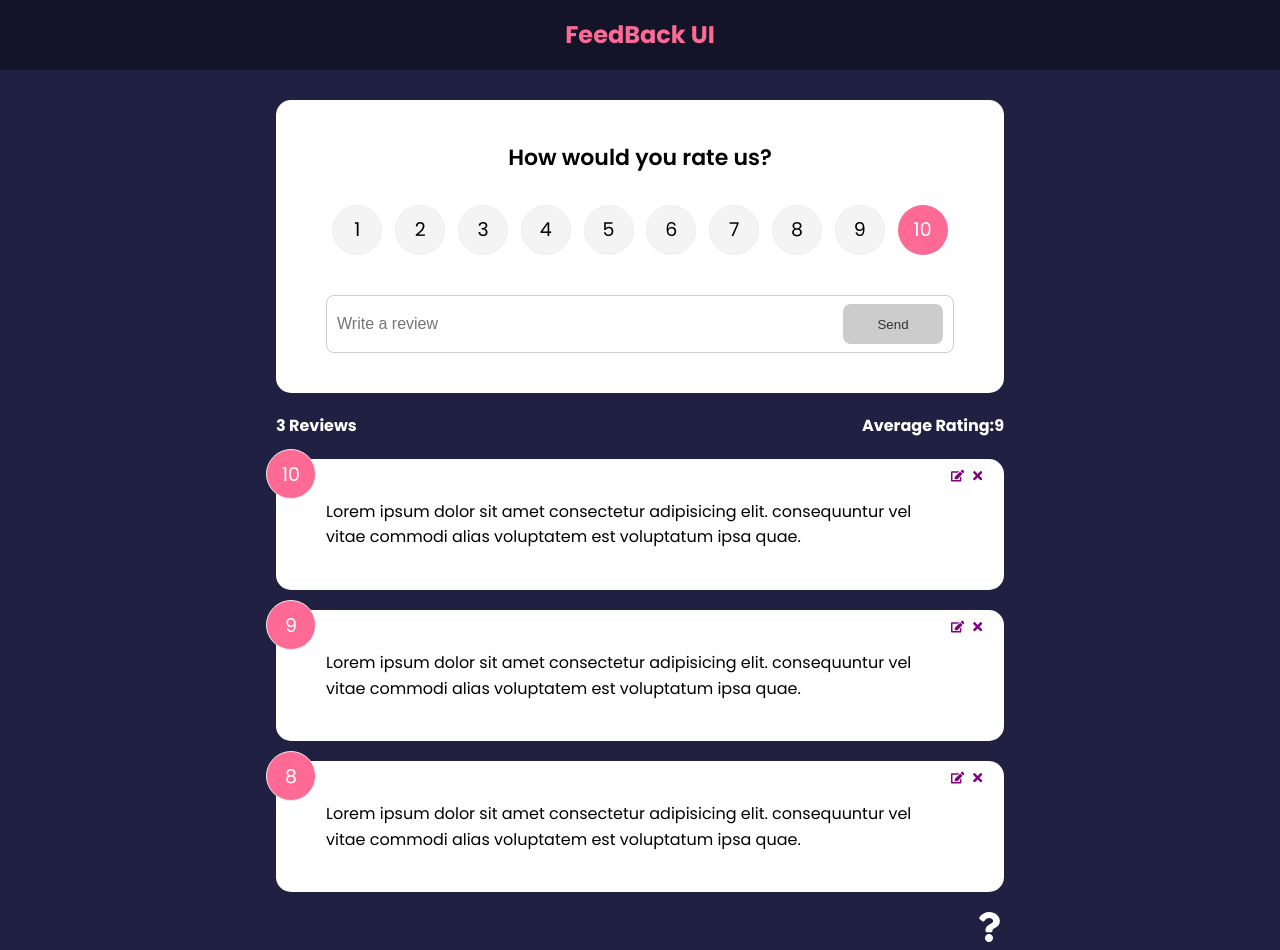
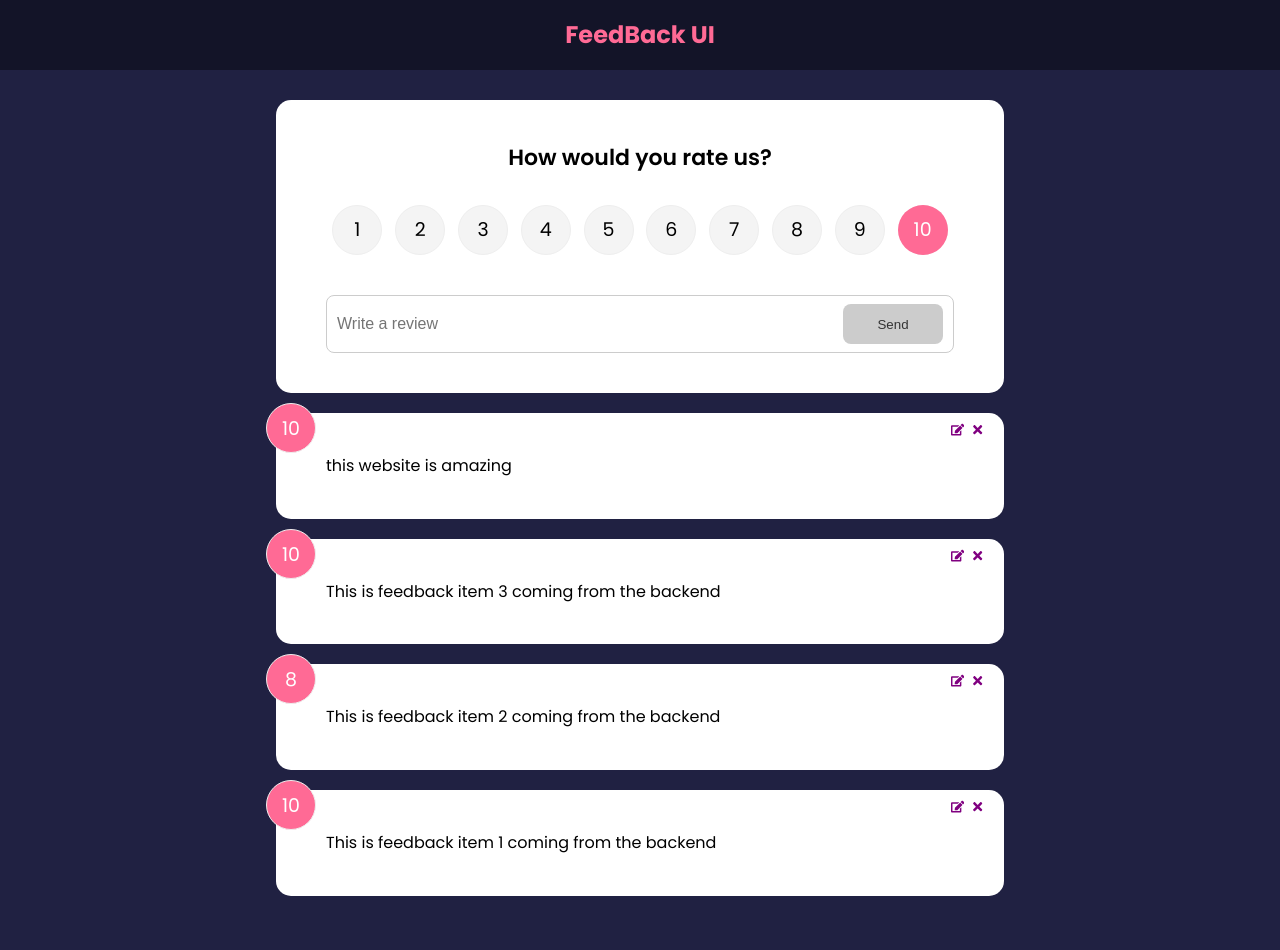
Before and after one commit to nhokluss/20127579_05_BTLT, a React (Create React App) app: page / in a window 1280 px wide. After the commit the page ends 916 px from the top, so only its background shows below. Built offline with nearby package versions, Linux system fonts and the light colour scheme; data requests are answered from the project's data file.

Commit message:
connect to database, api setting

```diff
--- /dev/null
+++ b/db.json
@@ -0,0 +1,24 @@
+{
+  "feedback": [
+    {
+      "id": 1,
+      "rating": 10,
+      "text": "This is feedback item 1 coming from the backend"
+    },
+    {
+      "id": 2,
+      "rating": 8,
+      "text": "This is feedback item 2 coming from the backend"
+    },
+    {
+      "text": "This is feedback item 3 coming from the backend",
+      "rating": 10,
+      "id": 3
+    },
+    {
+      "text": "this website is amazing",
+      "rating": 10,
+      "id": 4
+    }
+  ]
+}
--- a/src/App.js
+++ b/src/App.js
@@ -1,47 +1,26 @@
-import {useState} from 'react'
-import {BrowserRouter as Router,Route,Routes}from 'react-router-dom'
-import {v4 as uuidv4} from 'uuid'
-import AboutLinkIcon from './components/AboutLinkIcon'
-import Header from "./components/Header"
-import FeedbackList from "./components/FeedbackList"
-import FeedbackData from './data/FeedbackData';
-import Card from './components/shared/Card';
-import FeedbackStats from './components/FeedbackStats';
-import AboutPage from './pages/AboutPage';
-import React from 'react';
-import FeedbackForm from './components/FeedbackForm';
-function App()
-{
-    const [feedback, setFeedback] = useState(FeedbackData);
-    const addFeedback=(newFeedback)=>{newFeedback.id=uuidv4()
-        setFeedback([newFeedback,...feedback])
-    }
-    const deleteFeedback=(id)=>{
-        if(window.confirm("Are you sure you want to delete this feedback?")){
-            setFeedback(feedback.filter((item)=>item.id!==id)
-            )}
-    }
-    const [feedbackEdit,setFeedbackEdit]=useState({item:{},
-        edit:false
-    })
-    const editFeedback=(item)=>{
-       setFeedbackEdit({item,edit:true})
-    }
-    return(
+import { BrowserRouter as Router, Route, Routes } from 'react-router-dom'
+import Header from './components/Header'
+import FeedbackList from './components/FeedbackList'
+import FeedbackStats from './components/FeedbackStats'
+import FeedbackForm from './components/FeedbackForm'
+//import AboutIconLink from './components/AboutIconLink'
+import React from 'react'
+import AboutPage from './pages/AboutPage'
+import { FeedbackProvider } from './context/FeedbackContext'
+function App() {
+    return (
+      <FeedbackProvider>
         <Router>
           <Header />
-        <div className="container">
+          <div className='container'>
             <Routes>
               <Route
                 path='/'
                 element={
                   <>
-            <FeedbackForm handleAdd={addFeedback}/>
-            <FeedbackStats feedback={feedback}/>
-            <feedbackEdit editFeedback={editFeedback}/>
-            <FeedbackList
-             feedback={feedback}
-             handleDelete={deleteFeedback} />
+                    <FeedbackForm />
+
+                    <FeedbackList />
                   </>
                 }
               ></Route>
@@ -49,9 +28,11 @@ function App()
               <Route path='/about' element={<AboutPage />} />
             </Routes>
 
-        <AboutLinkIcon/>
+
           </div>
         </Router>
+      </FeedbackProvider>
     )
   }
-export default App;
+
+  export default App
--- a/src/components/FeedbackForm.jsx
+++ b/src/components/FeedbackForm.jsx
@@ -1,37 +1,56 @@
+import { useState, useContext, useEffect } from 'react'
+import Rating from './Rating'
+import Card from './shared/Card'
+import Button from './shared/Button'
 import React from 'react'
-import Card from './shared/Card'
-import {useState} from 'react'
-import Button from './shared/Button'
-import Rating from './Rating'
-function FeedbackForm({handleAdd}) {
-    const [text,setText]=useState('')
-    const [rating,setRating]=useState('10')
-    const [btnDisabled,setBtnDisabled]=useState('true')
-    const [message,setMessage]=useState('')
-    const handleTextChange=(e)=>{
-        if(text ==='')
-        {
+import FeedbackContext from '../context/FeedbackContext'
+function FeedbackForm() {
+  const [text, setText] = useState('')
+  const [rating, setRating] = useState(10)
+  const [btnDisabled, setBtnDisabled] = useState(true)
+  const [message, setMessage] = useState('')
+
+  const { addFeedback, feedbackEdit, updateFeedback } =
+    useContext(FeedbackContext)
+
+  useEffect(() => {
+    if (feedbackEdit.edit === true) {
+      setBtnDisabled(false)
+      setText(feedbackEdit.item.text)
+      setRating(feedbackEdit.item.rating)
+    }
+  }, [feedbackEdit])
+  const handleTextChange = ({ target: { value } }) => {
+    if (value === '') {
       setBtnDisabled(true)
       setMessage(null)
-        } else if(text !==''&&text.trim().length<=10)
-        {
-           setMessage('Text must be at least 10 character')
+    } else if (value.trim().length < 10) {
+      setMessage('Text must be at least 10 characters')
       setBtnDisabled(true)
-        }
-        else{
+    } else {
       setMessage(null)
       setBtnDisabled(false)
     }
-        setText(e.target.value)
+    setText(value)
   }
-    const handleSubmit=(e)=>{e.preventDefault()
-      if(text.trim().length>10)
-      {
-const newFeedback={
+
+  const handleSubmit = (e) => {
+    e.preventDefault()
+    if (text.trim().length > 10) {
+      const newFeedback = {
         text,
-  rating
+        rating,
       }
-    handleAdd(newFeedback)
+
+      if (feedbackEdit.edit === true) {
+        updateFeedback(feedbackEdit.item.id, newFeedback)
+      } else {
+        addFeedback(newFeedback)
+      }
+
+
+      setBtnDisabled(true)
+      setRating(10)
       setText('')
     }
   }
--- a/src/components/FeedbackList.jsx
+++ b/src/components/FeedbackList.jsx
@@ -1,24 +1,37 @@
-import Feedbackitem from "./Feedbackitem"
-import React from "react";
-import PropTypes from 'prop-types';
+import { motion, AnimatePresence } from 'framer-motion'
+import { useContext } from 'react'
+import FeedbackItem from './FeedbackItem'
+import Spinner from './shared/Spinner'
+import FeedbackContext from '../context/FeedbackContext'
+import React from 'react'
+import  ReactDOM  from 'react'
 
+function FeedbackList() {
+  const { feedback, isLoading } = useContext(FeedbackContext)
 
-function FeedbackList({feedback,handleDelete}) {
-  if(!feedback||feedback.length===0) {
-    return <p>No Feedback yet</p>
+  if (!isLoading && (!feedback || feedback.length === 0)) {
+    return <p>No Feedback Yet</p>
   }
-  return (
+
+  return isLoading ? (
+    <Spinner />
+  ) : (
     <div className='feedback-list'>
-      {feedback.map((item) => (
-      <Feedbackitem
-       key={item.id}
-       item={item}
-       handleDelete={handleDelete} />
-         ))}
-  </div>
+      <AnimatePresence>
+        {feedback.map((item) => (
+          <motion.div
+            key={item.id}
+            initial={{ opacity: 0 }}
+            animate={{ opacity: 1 }}
+            exit={{ opacity: 0 }}
+            layout
+          >
+            <FeedbackItem key={item.id} item={item} />
+          </motion.div>
+        ))}
+      </AnimatePresence>
+    </div>
   )
-}
-FeedbackList.propTypes={
-  feedback:PropTypes.array.isRequired,
-}
+        }
+
 export default FeedbackList
--- a/src/components/Feedbackitem.jsx
+++ b/src/components/Feedbackitem.jsx
@@ -1,29 +1,28 @@
-import Card from "./shared/Card";
-import React from "react";
-import {FaTimes,FaEdit} from "react-icons/fa";
-import PropTypes from 'prop-types';
+import { FaTimes, FaEdit } from 'react-icons/fa'
+import { useContext } from 'react'
+import PropTypes from 'prop-types'
+import Card from './shared/Card'
+import FeedbackContext from '../context/FeedbackContext'
+import React from 'react'
+function FeedbackItem({ item }) {
+  const { deleteFeedback, editFeedback } = useContext(FeedbackContext)
 
-function Feedbackitem({item,handleDelete,editFeedback})
-{
+  return (
+    <Card>
+      <div className='num-display'>{item.rating}</div>
+      <button onClick={() => deleteFeedback(item.id)} className='close'>
+        <FaTimes color='purple' />
+      </button>
+      <button onClick={() => editFeedback(item)} className='edit'>
+        <FaEdit color='purple' />
+      </button>
+      <div className='text-display'>{item.text}</div>
+    </Card>
+  )
+}
 
-    return(
+FeedbackItem.propTypes = {
+  item: PropTypes.object.isRequired,
+}
 
-    <Card >
-
-        <div className="num-display">{item.rating}</div>
-        <button onClick={()=>handleDelete(item.id)} className='close'>
-            <FaTimes color='purple'/>
-        </button>
-        <button onClick={()=>editFeedback(item)} className="edit">
-            <FaEdit color='purple'/>
-        </button>
-        <div className="text-display"> {item.text} </div>
-    </Card>
-
-
-    )
-}
-Feedbackitem.propTypes={
-    item:PropTypes.object.isRequired,
-}
-export default Feedbackitem;
+export default FeedbackItem
--- /dev/null
+++ b/src/components/shared/Spinner.jsx
@@ -0,0 +1,13 @@
+import spinner from '../assets/spinner.gif'
+import React from 'react'
+function Spinner() {
+  return (
+    <img
+      src={spinner}
+      alt='Loading...'
+      style={{ width: '100px', margin: 'auto', display: 'block' }}
+    />
+  )
+}
+
+export default Spinner
--- /dev/null
+++ b/src/context/FeedbackContext.js
@@ -0,0 +1,91 @@
+import { createContext, useState, useEffect } from 'react'
+import React from 'react'
+const FeedbackContext = createContext()
+
+export const FeedbackProvider = ({ children }) => {
+  const [isLoading, setIsLoading] = useState(true)
+  const [feedback, setFeedback] = useState([])
+  const [feedbackEdit, setFeedbackEdit] = useState({
+    item: {},
+    edit: false,
+  })
+
+  useEffect(() => {
+    fetchFeedback()
+  }, [])
+
+  const fetchFeedback = async () => {
+    const response = await fetch(`/feedback?_sort=id&_order=desc`)
+    const data = await response.json()
+
+    setFeedback(data)
+    setIsLoading(false)
+  }
+
+  const addFeedback = async (newFeedback) => {
+    const response = await fetch('/feedback', {
+      method: 'POST',
+      headers: {
+        'Content-Type': 'application/json',
+      },
+      body: JSON.stringify(newFeedback),
+    })
+
+    const data = await response.json()
+
+    setFeedback([data, ...feedback])
+  }
+
+  const deleteFeedback = async (id) => {
+    if (window.confirm('Are you sure you want to delete?')) {
+      await fetch(`/feedback/${id}`, { method: 'DELETE' })
+
+      setFeedback(feedback.filter((item) => item.id !== id))
+    }
+  }
+  const updateFeedback = async (id, updItem) => {
+    const response = await fetch(`/feedback/${id}`, {
+      method: 'PUT',
+      headers: {
+        'Content-Type': 'application/json',
+      },
+      body: JSON.stringify(updItem),
+    })
+
+    const data = await response.json()
+
+
+    setFeedback(feedback.map((item) => (item.id === id ? data : item)))
+
+
+    setFeedbackEdit({
+      item: {},
+      edit: false,
+    })
+  }
+
+  const editFeedback = (item) => {
+    setFeedbackEdit({
+      item,
+      edit: true,
+    })
+  }
+
+  return (
+    <FeedbackContext.Provider
+      value={{
+        feedback,
+        feedbackEdit,
+        isLoading,
+        deleteFeedback,
+        addFeedback,
+        editFeedback,
+        updateFeedback,
+      }}
+    >
+      {children}
+    </FeedbackContext.Provider>
+  )
+}
+
+export default FeedbackContext
```
Also changed, not shown: package.json (+17 -10 lines), src/components/AboutLinkIcon.jsx (line endings or trailing spaces), src/components/assets/spinner.gif (added), 1 other file (tests, documents, lock files or other folders). Lines whose indentation alone changed are shown as unchanged.
